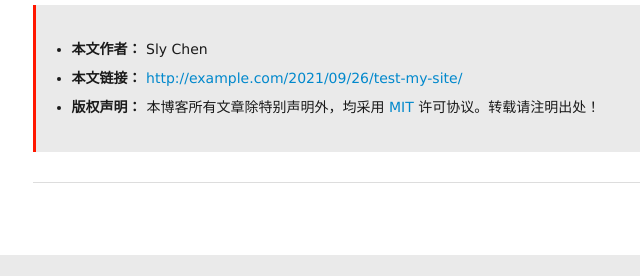
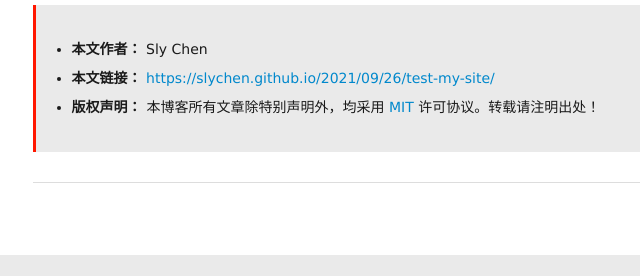
Before and after one commit to SlyChen/SlyChen, a plain HTML site: page 2021/09/26/test-my-site/index.html in a window 1280 px wide. Shown: the part 320-596 px from the top of the page, 369-1009 px from the left. Drawn offline with Linux system fonts and the light colour scheme; some packages are replaced by stand-ins of ours; a script that the page names is missing.

Commit message:
Site updated: 2021-09-26 21:06:33

```diff
--- a/2021/09/26/test-my-site/index.html
+++ b/2021/09/26/test-my-site/index.html
@@ -5,7 +5,7 @@
 
   <meta name="renderer" content="webkit">
   <meta http-equiv="X-UA-Compatible" content="IE=edge" >
-  <link rel="dns-prefetch" href="http://example.com">
+  <link rel="dns-prefetch" href="https://slychen.github.io">
   <title>test_my_site | Sly Chen Blog</title>
   <meta name="generator" content="hexo-theme-yilia-plus">
   <meta name="viewport" content="width=device-width, initial-scale=1, maximum-scale=1">
@@ -13,7 +13,7 @@
   <meta name="description" content="chenss blog test">
 <meta property="og:type" content="article">
 <meta property="og:title" content="test_my_site">
-<meta property="og:url" content="http://example.com/2021/09/26/test-my-site/index.html">
+<meta property="og:url" content="https://slychen.github.io/2021/09/26/test-my-site/index.html">
 <meta property="og:site_name" content="Sly Chen Blog">
 <meta property="og:description" content="chenss blog test">
 <meta property="og:locale" content="en_US">
@@ -314,7 +314,7 @@
         </li>
         <li>
           <strong>本文链接：</strong>
-          <a href="http://example.com/2021/09/26/test-my-site/" title="test_my_site" target="_blank">http://example.com/2021/09/26/test-my-site/</a>
+          <a href="https://slychen.github.io/2021/09/26/test-my-site/" title="test_my_site" target="_blank">https://slychen.github.io/2021/09/26/test-my-site/</a>
         </li>
 
         <li>
@@ -381,7 +381,7 @@
     <a class="close js-modal-close" href="javascript:;"><i class="icon icon-close"></i></a>
     <p>扫一扫，分享到微信</p>
     <div class="wx-qrcode">
-     <!-- <img src="//pan.baidu.com/share/qrcode?url=http://example.com/2021/09/26/test-my-site/" alt="微信分享二维码"> -->
+     <!-- <img src="//pan.baidu.com/share/qrcode?url=https://slychen.github.io/2021/09/26/test-my-site/" alt="微信分享二维码"> -->
     </div>
 </div>
 
@@ -441,7 +441,7 @@
   <div class="outer">
     <div id="footer-info">
     	<div class="footer-left">
-    		&copy; 2018-2021 <a href="http://example.com/" target="_blank">Sly Chen</a>
+    		&copy; 2018-2021 <a href="https://slychen.github.io/" target="_blank">Sly Chen</a>
     	</div>
       	<div class="footer-right">
 
```
Also changed, not shown: 2021/09/26/hello-world/index.html (+5 -5 lines), archives/2021/09/index.html (+3 -3 lines), archives/2021/index.html (+3 -3 lines), archives/index.html (+3 -3 lines), index.html (+3 -3 lines).
